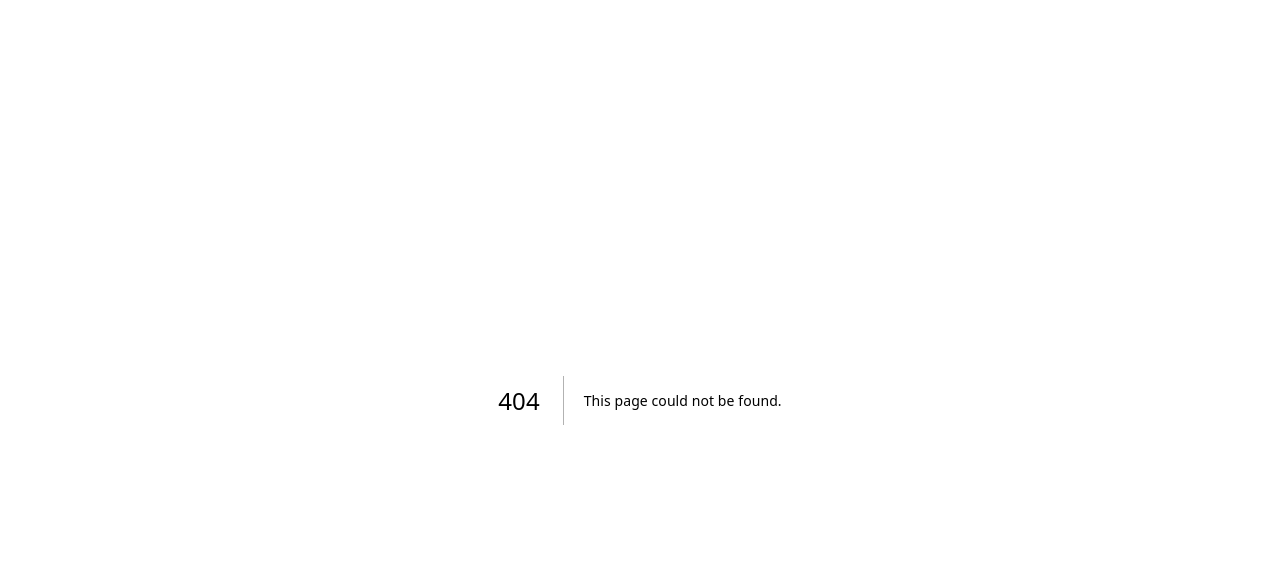
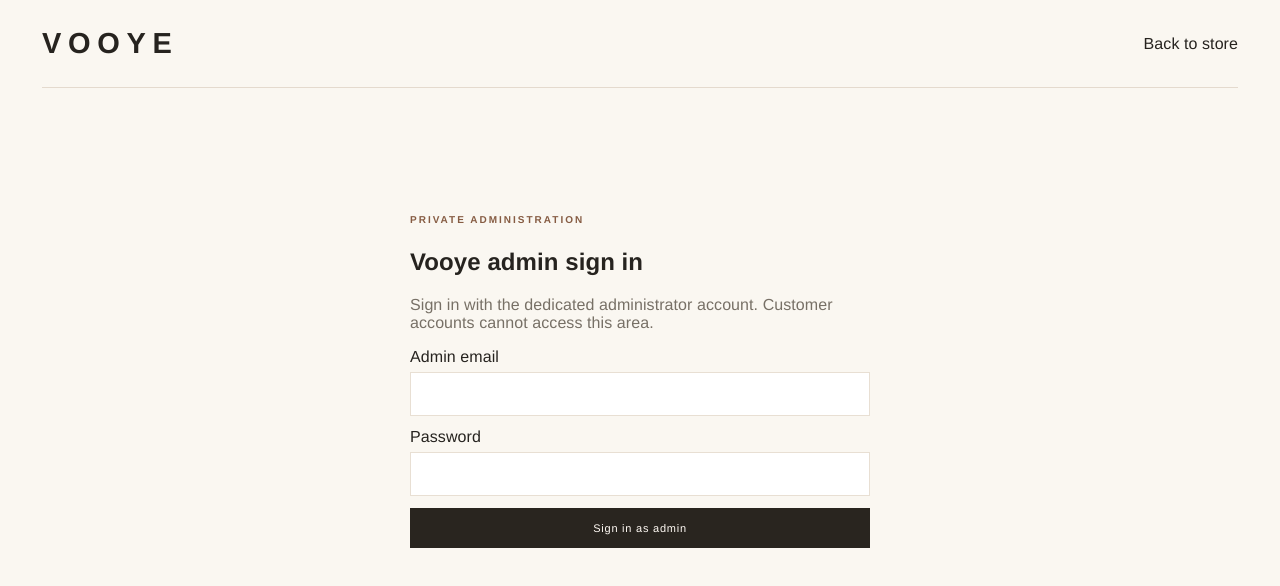
Before and after one commit to vikita1995/vooye-ecommerce, a Next.js app in the folder vooye-production/: page /admin/login in a window 1280 px wide. Before the commit this address had no page. Shown: the top 586 px of the page. Built offline with nearby package versions, Linux system fonts and the light colour scheme; no server answers.

Commit message:
Add dedicated Vooye admin sign-in page

```diff
--- /dev/null
+++ b/vooye-production/app/admin/login/page.tsx
@@ -0,0 +1,95 @@
+"use client";
+
+import Link from "next/link";
+import { useEffect, useState, type FormEvent } from "react";
+import { signInWithEmailAndPassword, signOut } from "firebase/auth";
+import { useSearchParams } from "next/navigation";
+import { getFirebaseAuth } from "@/lib/firebase-client";
+
+function safeNextPath(value: string | null) {
+  if (!value || !value.startsWith("/") || value.startsWith("//") || value.includes("\\")) return "/admin/products";
+  return value.startsWith("/admin") ? value : "/admin/products";
+}
+
+export default function AdminLoginPage() {
+  const searchParams = useSearchParams();
+  const [email, setEmail] = useState("");
+  const [password, setPassword] = useState("");
+  const [busy, setBusy] = useState(false);
+  const [error, setError] = useState("");
+  const [notice, setNotice] = useState("");
+  const nextPath = safeNextPath(searchParams.get("next"));
+
+  useEffect(() => {
+    if (searchParams.get("error") === "not_admin") {
+      setNotice("This account does not have Vooye administrator access.");
+    }
+  }, [searchParams]);
+
+  async function submit(event: FormEvent<HTMLFormElement>) {
+    event.preventDefault();
+    setBusy(true);
+    setError("");
+    setNotice("");
+
+    try {
+      const auth = getFirebaseAuth();
+      const credential = await signInWithEmailAndPassword(auth, email.trim().toLowerCase(), password);
+      const idToken = await credential.user.getIdToken(true);
+
+      // Create the secure HTTP-only session. Authorization is checked separately
+      // by the server-side UID allowlist and admin API handlers.
+      const response = await fetch("/api/auth/session", {
+        method: "POST",
+        headers: { Authorization: `Bearer ${idToken}` },
+        cache: "no-store",
+      });
+
+      if (!response.ok) {
+        await signOut(auth);
+        throw new Error("Unable to create a secure session. Please try again.");
+      }
+
+      // Do not allow the public customer registration or login to grant admin access.
+      const check = await fetch("/api/admin/access", { cache: "no-store" });
+      if (!check.ok) {
+        await fetch("/api/auth/session", { method: "DELETE", cache: "no-store" });
+        await signOut(auth);
+        throw new Error("This account is not authorized to manage Vooye products.");
+      }
+
+      window.location.assign(nextPath);
+    } catch (cause) {
+      setError(cause instanceof Error ? cause.message : "Unable to sign in.");
+    } finally {
+      setBusy(false);
+    }
+  }
+
+  return (
+    <main className="wrap">
+      <header className="top">
+        <Link className="brand" href="/">VOOYE</Link>
+        <Link href="/">Back to store</Link>
+      </header>
+      <section className="section" style={{ maxWidth: 460, margin: "48px auto" }}>
+        <div className="eyebrow">PRIVATE ADMINISTRATION</div>
+        <h1>Vooye admin sign in</h1>
+        <p className="muted">Sign in with the dedicated administrator account. Customer accounts cannot access this area.</p>
+        <form className="stack" onSubmit={submit}>
+          <label className="field">
+            Admin email
+            <input type="email" autoComplete="username" value={email} onChange={(event) => setEmail(event.target.value)} required maxLength={254} />
+          </label>
+          <label className="field">
+            Password
+            <input type="password" autoComplete="current-password" value={password} onChange={(event) => setPassword(event.target.value)} required maxLength={128} />
+          </label>
+          <button type="submit" disabled={busy}>{busy ? "Verifying admin…" : "Sign in as admin"}</button>
+        </form>
+        {notice && <p role="status" className="notice">{notice}</p>}
+        {error && <p role="alert" className="notice">{error}</p>}
+      </section>
+    </main>
+  );
+}
```
